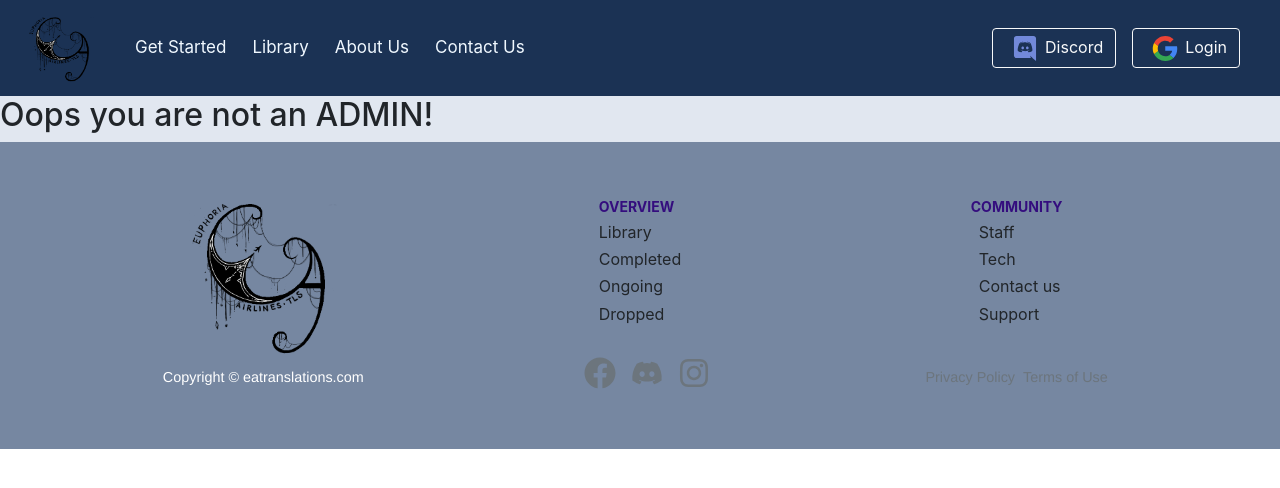
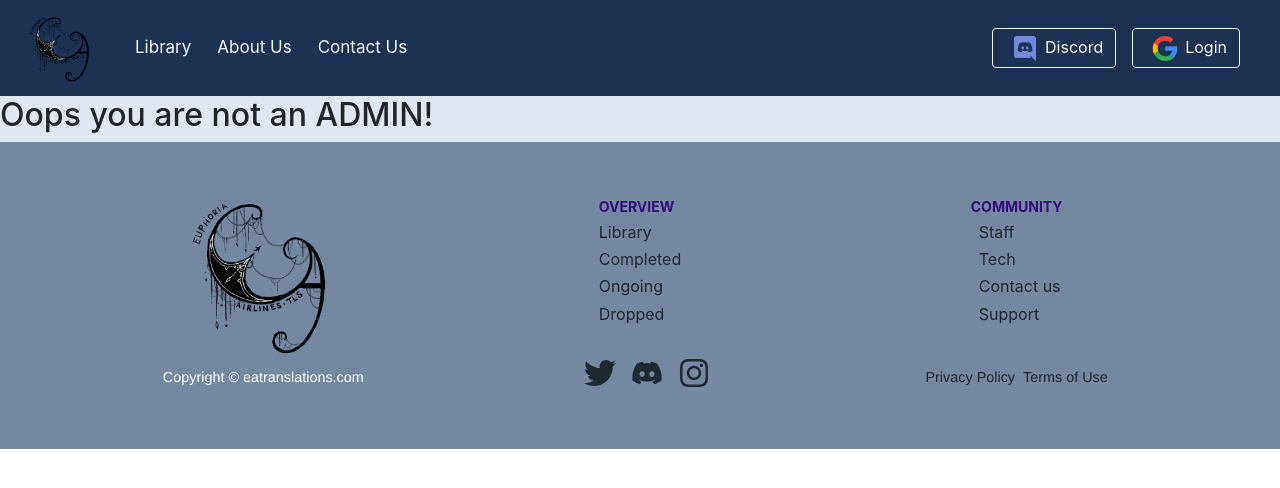
Before and after one commit to saheelsapovadia/EAheroku, a React (Create React App) app in the folder client/: page /admin/addchapter/1 in a window 1280 px wide. Shown: the top 488 px of the page. Built offline with nearby package versions, Linux system fonts and the light colour scheme.

Commit message:
Links updated

```diff
--- a/client/src/Components/Chapter/ToolBar.js
+++ b/client/src/Components/Chapter/ToolBar.js
@@ -23,12 +23,13 @@ class ToolBar extends Component {
             {/* <a className='mr-2' href='/'>
               <AiOutlinePlusCircle size={30} />
             </a> */}
+            <Button className='mr-2' variant='none' onClick={this.props.dec}>
+              <AiOutlineMinusCircle size={30} />
+            </Button>
             <Button className='mr-2' variant='none' onClick={this.props.inc}>
               <AiOutlinePlusCircle size={30} />
             </Button>
-            <Button className='mr-2' variant='none' onClick={this.props.dec}>
-              <AiOutlineMinusCircle size={30} />
-            </Button>
+
             {/* <a className='mr-2' href='/' onClick>
               <AiOutlineMinusCircle size={30} />
             </a> */}
--- a/client/src/Components/Footer/Footer.js
+++ b/client/src/Components/Footer/Footer.js
@@ -1,8 +1,9 @@
 import React, { Component } from 'react';
 import Jumbotron from 'react-bootstrap/Jumbotron';
 import { Container, Col, Row } from 'react-bootstrap';
-import { FaInstagram, FaFacebook, FaDiscord } from 'react-icons/fa';
+import { FaInstagram, FaTwitter, FaDiscord } from 'react-icons/fa';
 import './footer.scss';
+import { Link } from 'react-router-dom';
 class Footer extends Component {
   render() {
     return (
@@ -23,12 +24,12 @@ class Footer extends Component {
                 </li>
                 <li class='nav-item'>
                   <a class='nav-link' href='#'>
-                    Library
+                    <Link to='/library'>Library</Link>
                   </a>
                 </li>
                 <li class='nav-item'>
                   <a class='nav-link' href='#'>
-                    Completed
+                    <Link to='/library'>Completed</Link>
                   </a>
                 </li>
                 <li class='nav-item'>
@@ -50,21 +51,27 @@ class Footer extends Component {
                 </li>
                 <li class='nav-item'>
                   <a class='nav-link' href='#'>
-                    <i class='fas fa-comments'></i>Staff
+                    <Link to='/aboutus'>
+                      <i class='fas fa-comments'></i>Staff
+                    </Link>
                   </a>
                 </li>
                 <li class='nav-item'>
                   <a class='nav-link' href='#'>
-                    <i class='fas fa-comments'></i>Tech
+                    <Link to='/aboutus'>
+                      <i class='fas fa-comments'></i>Tech
+                    </Link>
                   </a>
                 </li>
                 <li class='nav-item'>
                   <a class='nav-link' href='#'>
-                    <i class='fas fa-envelope'></i>Contact us
+                    <Link to='/contactus'>
+                      <i class='fas fa-envelope'></i>Contact us
+                    </Link>
                   </a>
                 </li>
                 <li class='nav-item'>
-                  <a class='nav-link' href='#'>
+                  <a class='nav-link' href='https://ko-fi.com/M4M248BM9'>
                     <i class='fas fa-star'></i>Support
                   </a>
                 </li>
@@ -85,13 +92,13 @@ class Footer extends Component {
             </div>
             <div class='col-md-4 box'>
               <ul class='list-inline social-buttons'>
-                <a href='#'>
-                  <FaFacebook size='2em' style={{ marginLeft: '10px' }} />
+                <a href='https://twitter.com/EA_Translation?s=09'>
+                  <FaTwitter size='2em' style={{ marginLeft: '10px' }} />
                 </a>
-                <a href='#'>
+                <a href='https://discord.gg/8uESkwvzbe'>
                   <FaDiscord size='2em' style={{ marginLeft: '10px' }} />
                 </a>
-                <a href='#'>
+                <a href='https://instagram.com/euphoria_airlines?igshid=g8iqne5q3jb4'>
                   <FaInstagram size='2em' style={{ marginLeft: '10px' }} />
                 </a>
               </ul>
--- a/client/src/Components/Footer/footer.scss
+++ b/client/src/Components/Footer/footer.scss
@@ -1,4 +1,4 @@
-$link-light-grey: #6c757d;
+$link-light-grey: #212930;
 $primary-orange: #394beb; //before: fed136
 $footer-background-light-grey: #212529;
 $footer-background-grey: #1a1d20;
@@ -48,7 +48,7 @@ footer {
       color: #212529;
     }
     .nav-link:hover {
-      color: white;
+      color: rgb(52, 13, 126);
     }
     span.nav-link {
       color: $link-light-grey;
--- a/client/src/Containers/Layout/Layout.js
+++ b/client/src/Containers/Layout/Layout.js
@@ -26,6 +26,7 @@ import EditChapter from '../Admin/EditChapter';
 
 import ReactGA from 'react-ga';
 import { createBrowserHistory } from 'history';
+import Library from '../Library/Library';
 
 export const history = createBrowserHistory();
 history.listen((location) => {
@@ -67,6 +68,7 @@ class Layout extends Component {
           <Route path='/' exact component={Home}></Route>
           <Route path='/comment-policy' exact component={CommentPolicy}></Route>
           <Route path='/aboutus' exact component={Aboutus}></Route>
+          <Route path='/library' exact component={Library}></Route>
           <Route path='/contactus' exact component={ContactUs}></Route>
           <Route path='/novels/:id' exact component={Novel}></Route>
           <Route
--- a/client/src/Containers/Layout/Navbar/Navbar.js
+++ b/client/src/Containers/Layout/Navbar/Navbar.js
@@ -39,8 +39,7 @@ class NavbarMain extends Component {
     if (this.props.isSignedIn) {
       this.setState({
         links: [
-          { href: '/', text: 'Get Started' },
-          { href: '/', text: 'Library' },
+          { href: '/library', text: 'Library' },
           { href: '/aboutus', text: 'About Us' },
           { href: '/contactus', text: 'Contact Us' },
         ],
@@ -48,8 +47,7 @@ class NavbarMain extends Component {
     } else {
       this.setState({
         links: [
-          { href: '/', text: 'Get Started' },
-          { href: '/', text: 'Library' },
+          { href: '/library', text: 'Library' },
           { href: '/aboutus', text: 'About Us' },
           { href: '/contactus', text: 'Contact Us' },
         ],
@@ -61,8 +59,7 @@ class NavbarMain extends Component {
       if (this.props.isSignedIn) {
         this.setState({
           links: [
-            { href: '/', text: 'Get Started' },
-            { href: '/', text: 'Library' },
+            { href: '/library', text: 'Library' },
             { href: '/aboutus', text: 'About Us' },
             { href: '/contactus', text: 'Contact Us' },
 
@@ -72,8 +69,7 @@ class NavbarMain extends Component {
       } else {
         this.setState({
           links: [
-            { href: '/', text: 'Get Started' },
-            { href: '/', text: 'Library' },
+            { href: '/library', text: 'Library' },
             { href: '/aboutus', text: 'About Us' },
             { href: '/contactus', text: 'Contact Us' },
           ],
--- /dev/null
+++ b/client/src/Containers/Library/Library.js
@@ -0,0 +1,12 @@
+import React, { Component } from 'react';
+import Latest from '../../Components/Home/Latest/Latest';
+
+export default class Library extends Component {
+  render() {
+    return (
+      <div>
+        <Latest></Latest>
+      </div>
+    );
+  }
+}
```
